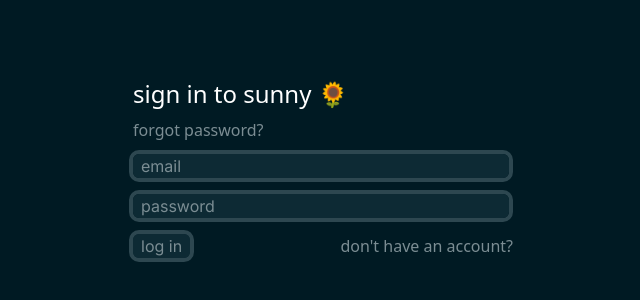
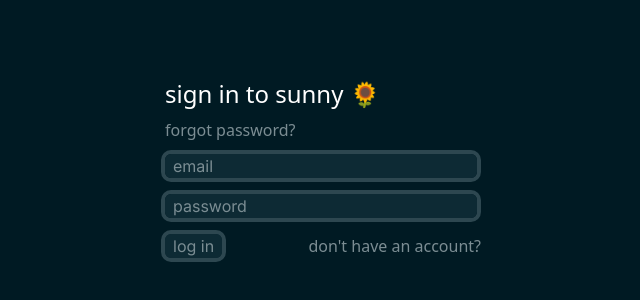
Before and after one commit to Dropheart/sunny, a Nuxt app: page /login in a window 1280 px wide. Shown: the part 230-530 px from the top of the page, without its empty margins (319-959 px from the left). Built offline with nearby package versions, Linux system fonts and the light colour scheme.

Commit message:
resized things

```diff
--- a/components/TextInput.vue
+++ b/components/TextInput.vue
@@ -1,6 +1,6 @@
 <template>
     <div class="rounded-[10px] border-4 border-blue-green">
-        <input  class="w-full rounded-md bg-blue-input pl-2 font-inter placeholder-grey-text caret-grey-text text-white"
+        <input  class="w-full rounded-md bg-blue-input pl-2 font-inter placeholder-grey-text caret-grey-text text-white text-md"
                 :type="type" :id="inputName" :name="inputName" :placeholder="inputName">
     </div>
 </template>
--- a/pages/login/index.vue
+++ b/pages/login/index.vue
@@ -1,7 +1,7 @@
 <template>
 <main>
 <body class="bg-blue-bg">
-    <div class="flex flex-col justify-center h-screen max-w-96 space-y-2 mx-auto my-auto">
+    <div class="flex flex-col justify-center h-screen max-w-80 space-y-2 mx-auto my-auto">
         <h1 class="pl-1 text-white text-2xl">{{ signin ? "sign in" : "sign up" }} to sunny 🌻</h1>
         <div v-if="!signin" class="flex space-x-2">
             <TextInput class="shrink w-1/2" inputName="name" type="text"/>
```
